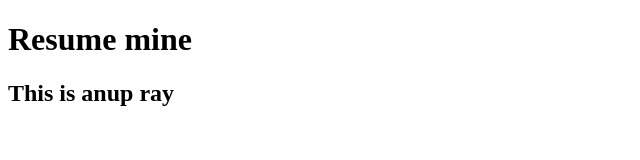
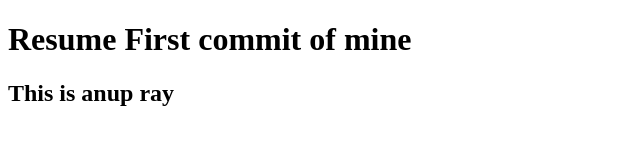
Before and after one commit to anupray95/temp2, a plain HTML site: page index.html in a window 1280 px wide. Shown: the whole page, without its empty margins (0-640 px from the left). Drawn offline with Linux system fonts and the light colour scheme.

Commit message:
fast commit

```diff
--- a/index.html
+++ b/index.html
@@ -1,7 +1,7 @@
 <!DOCTYPE html>
 <html>
 <head>
-	<h1>Resume mine</h1>
+	<h1>Resume First commit of mine</h1>
 </head>
 <body>
 <h2>This is anup ray</h2>
```
